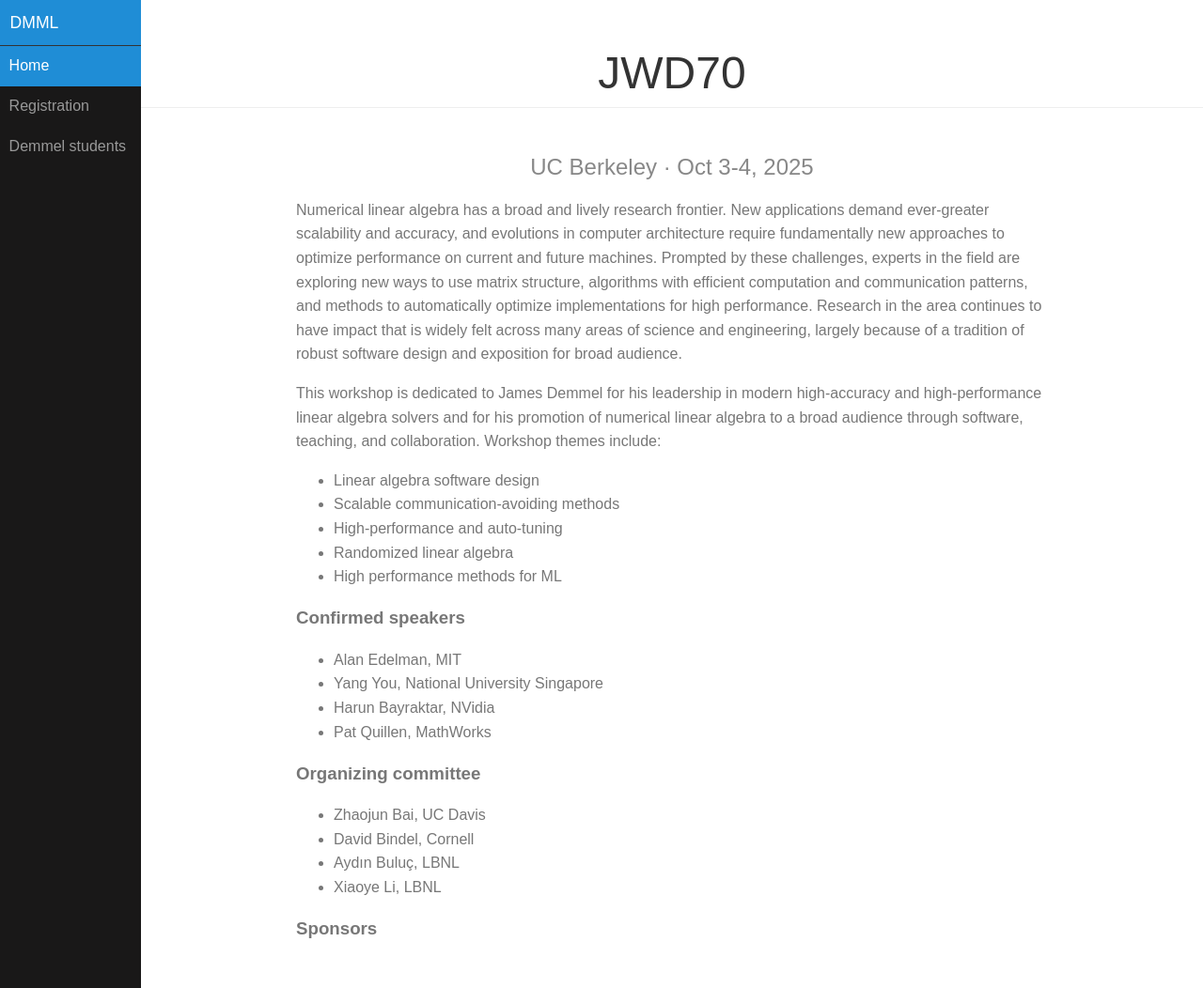
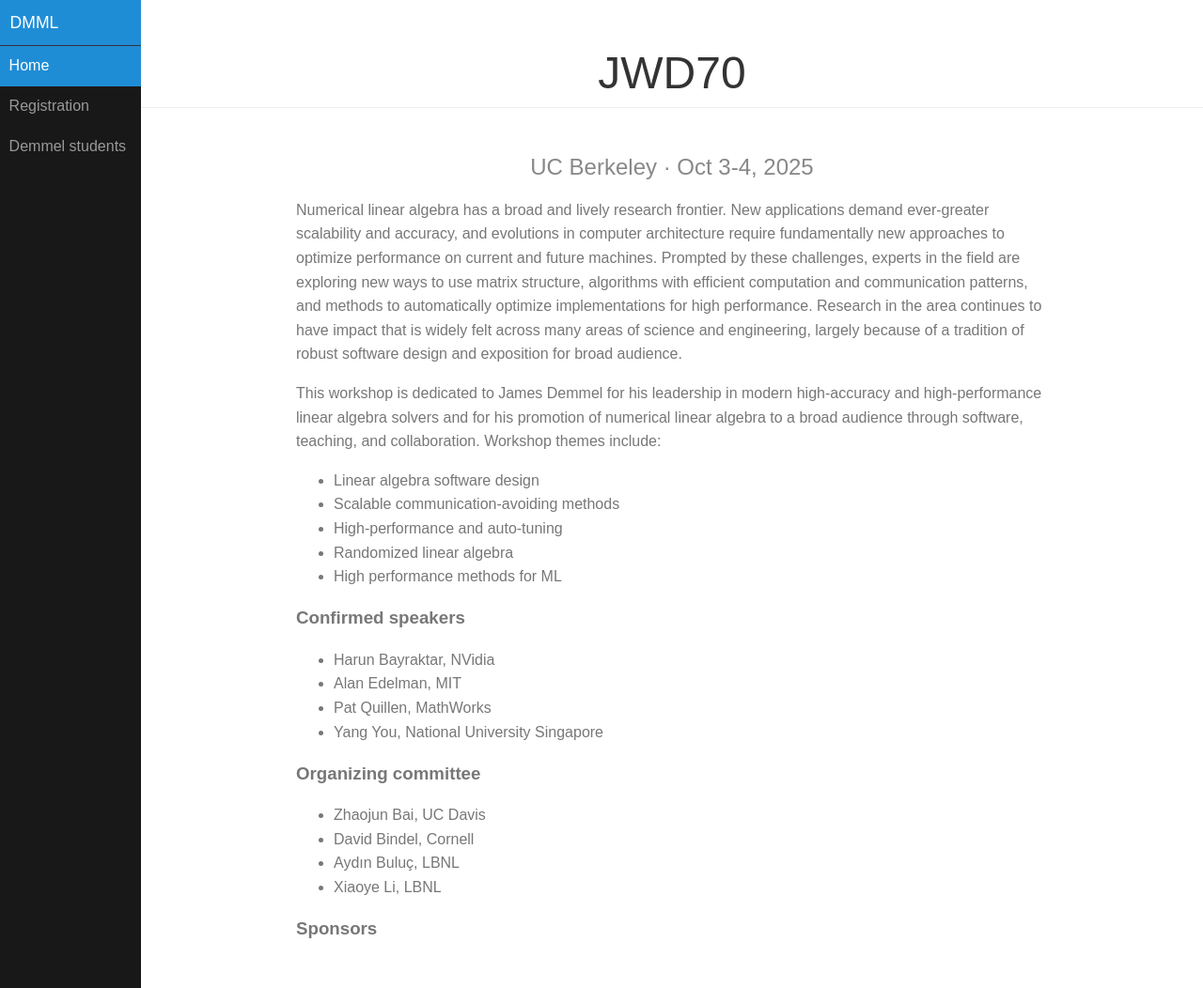
Before and after one commit to dbindel/dmml, a Jekyll site: the page built from index.html, in a window 1280 px wide and 1052 px high. Shown: the whole window at 94% size. Built offline with Jekyll 4.4.1, drawn with Linux system fonts in a browser that asks for light colours; part of the change alters nothing that is shown.

```diff
--- a/index.html
+++ b/index.html
@@ -42,10 +42,10 @@ layout: default
 
 <h3>Confirmed speakers</h3>
 <ul>
+  <li>Harun Bayraktar, NVidia</li>
   <li>Alan Edelman, MIT</li>
+   <li>Pat Quillen, MathWorks</li>
   <li>Yang You, National University Singapore</li>
-  <li>Harun Bayraktar, NVidia</li>
-  <li>Pat Quillen, MathWorks</li>
 </ul>
 
 <h3>Organizing committee</h3>
```
